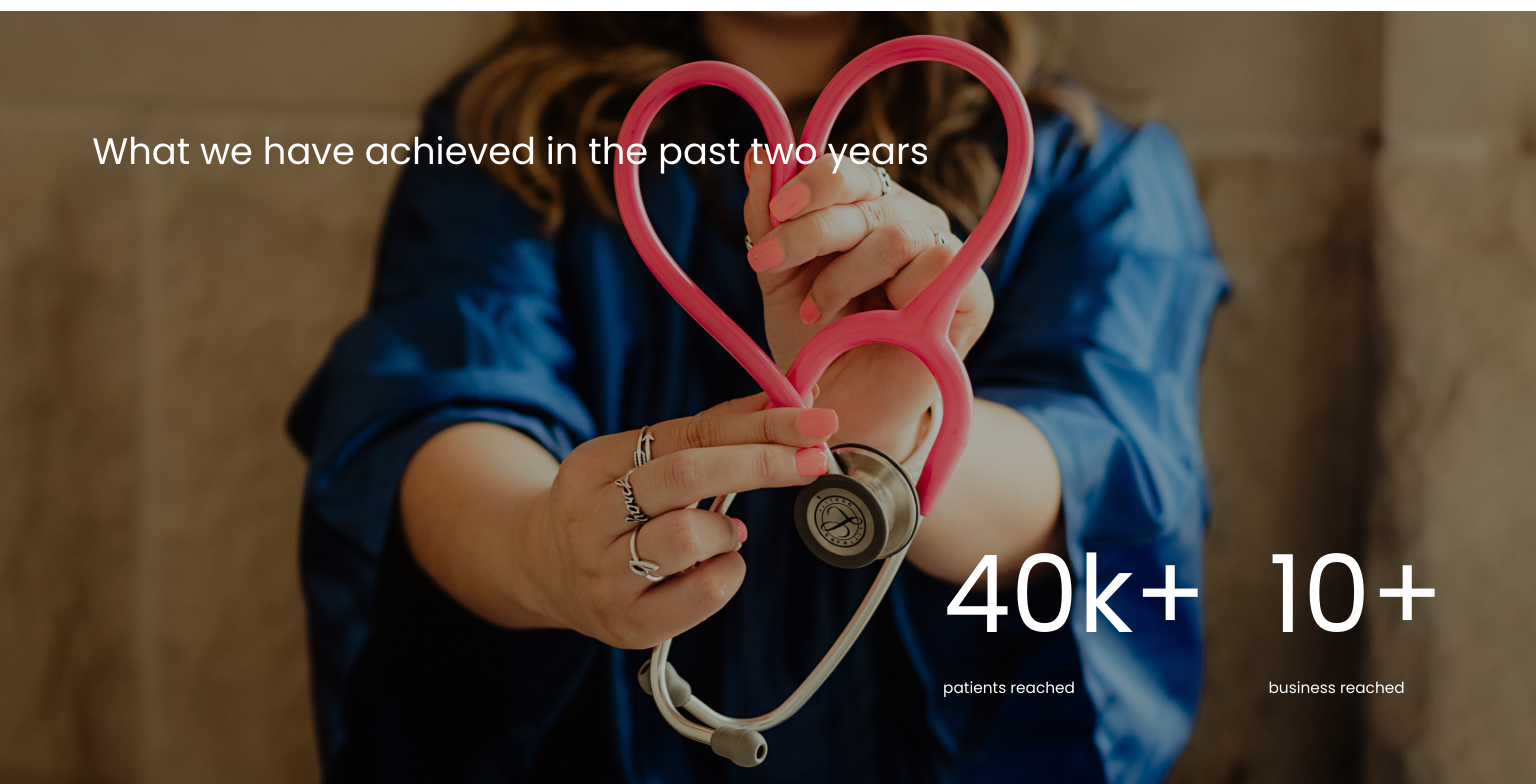
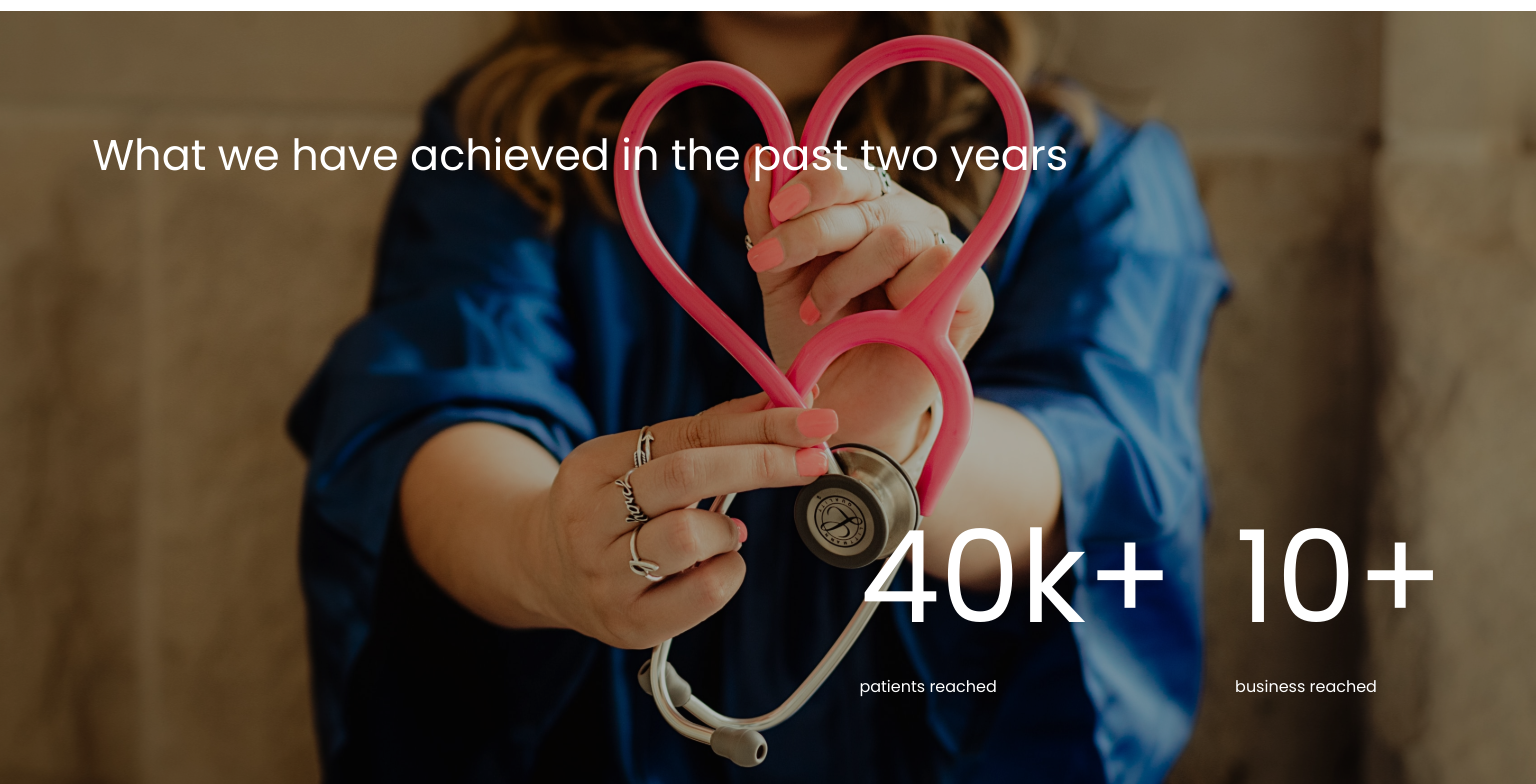
Before and after one commit to Lovethrech/BLOOM-Chel, a Vue app: page / in a window 1536 px wide. Shown: the part 2920-3704 px from the top of the page. Built offline with nearby package versions, Linux system fonts and the light colour scheme.

Commit message:
...working on home-achieved section component.

```diff
--- a/src/components/home/achieved/HomeAchievedDescBottom.vue
+++ b/src/components/home/achieved/HomeAchievedDescBottom.vue
@@ -31,9 +31,18 @@
 }
 .home-achieved-desc-bottom-mini-ctn-name-patients, .home-achieved-desc-bottom-mini-ctn-name-business{
     color:#fff;
-    font-size: 1vw;
+    font-size: 2vh;
 }
 .home-achieved-desc-bottom-mini-ctn-name-patients-count, .home-achieved-desc-bottom-mini-ctn-name-business-count{
-    font-size:7vw;
+    font-size:16vw;
+}
+
+@media screen and (min-width:1500px) {
+    .home-achieved-desc-bottom-mini-ctn-name-patients, .home-achieved-desc-bottom-mini-ctn-name-business{
+        font-size: 2vh;
+    }
+    .home-achieved-desc-bottom-mini-ctn-name-patients-count, .home-achieved-desc-bottom-mini-ctn-name-business-count{
+        font-size:16vh;
+    }
 }
 </style>
--- a/src/components/home/achieved/HomeAchievedDescTop.vue
+++ b/src/components/home/achieved/HomeAchievedDescTop.vue
@@ -9,6 +9,6 @@
 <style scoped>
 .home-achieved-desc-top-main-ctn-name{
     color:#fff;
-    font-size:2.4vw;
+    font-size:2.8vw;
 }
 </style>
```
